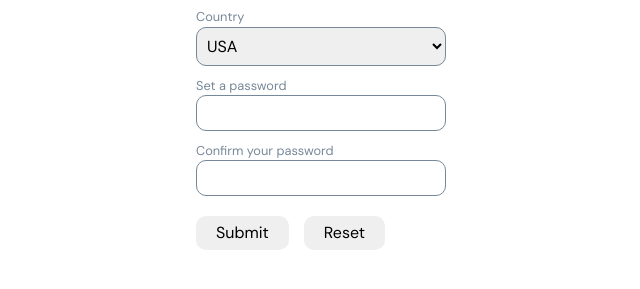
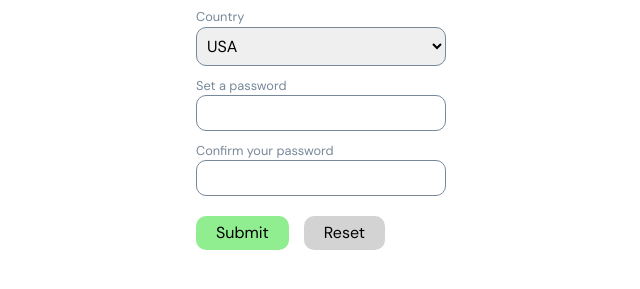
Before and after one commit to henrylin03/odin-form, a plain HTML site: page index.html in a window 1280 px wide. Shown: the part 333-622 px from the top of the page, without its empty margins (319-959 px from the left). Drawn offline with Linux system fonts and the light colour scheme.

Commit message:
colour buttons

```diff
--- a/css/style.css
+++ b/css/style.css
@@ -66,6 +66,15 @@ button {
   border: none;
   border-radius: var(--input-border-radius);
   padding: 5px 20px;
+  color: black;
+}
+
+button[type="submit"] {
+  background-color: lightgreen;
+}
+
+button[type="reset"] {
+  background-color: lightgray;
 }
 
 .btn-group {
```
